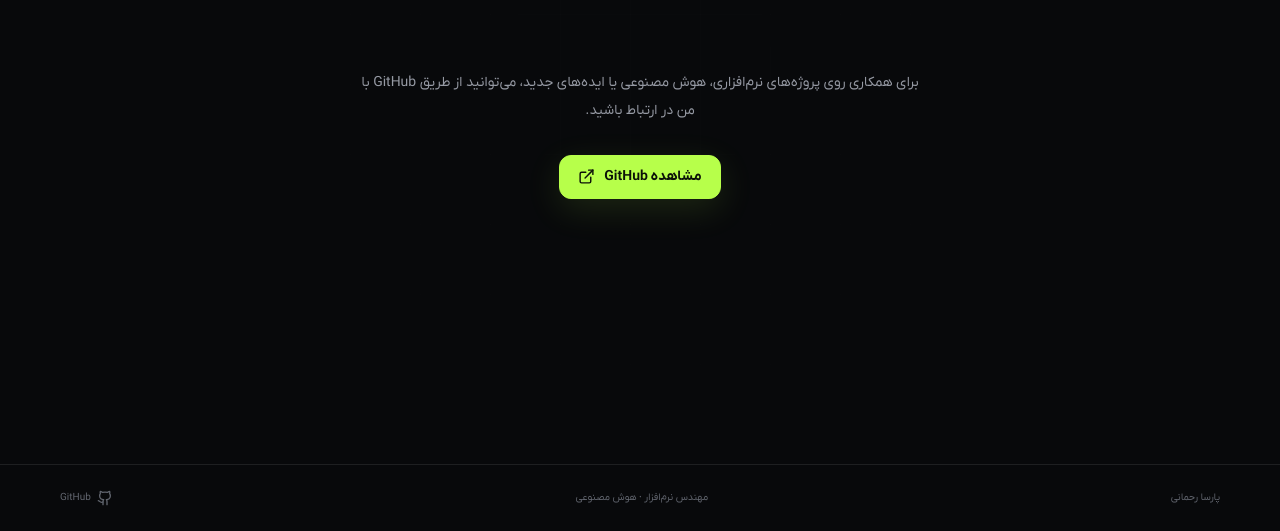
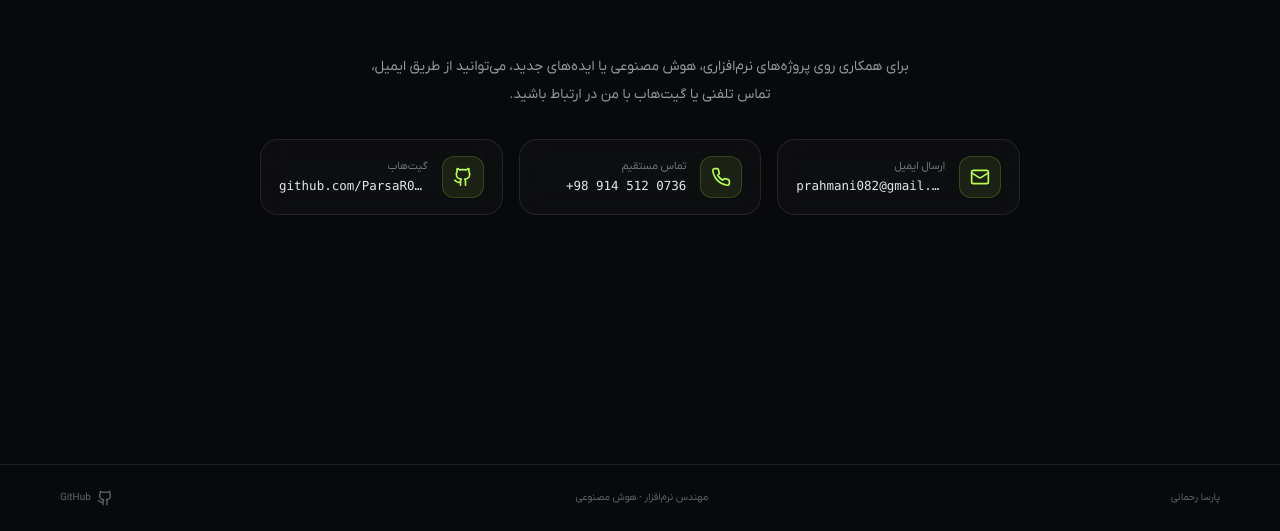
Before and after one commit to ParsaR082/Portfolip-V2, a Next.js app: page / in a window 1280 px wide. Shown: the part 5442-5973 px from the top of the page. Built offline with nearby package versions, Linux system fonts and the light colour scheme.

Commit message:
feat: added email and phone number

```diff
--- a/app/globals.css
+++ b/app/globals.css
@@ -431,6 +431,82 @@
 .contact-grid { position: absolute; inset: 0; opacity: .25; background-image: linear-gradient(rgba(255,255,255,.04) 1px, transparent 1px), linear-gradient(90deg, rgba(255,255,255,.04) 1px, transparent 1px); background-size: 70px 70px; mask-image: radial-gradient(circle, black, transparent 70%); }
 .contact-content { position: relative; max-width: 780px; margin: auto; }.contact-content h2 { font-size: clamp(42px, 6vw, 75px); line-height: 1.15; letter-spacing: -.055em; margin: 16px 0 20px; }.contact-content p { color: var(--muted); line-height: 2; max-width: 570px; margin: 0 auto 30px; font-size: 14px; }.contact-button { margin: auto; }
 
+.contact-actions {
+  display: grid;
+  grid-template-columns: repeat(3, 1fr);
+  gap: 16px;
+  max-width: 760px;
+  margin: 10px auto 0;
+  text-align: right;
+}
+
+.contact-card {
+  display: flex;
+  align-items: center;
+  gap: 14px;
+  padding: 16px 18px;
+  border-radius: 18px;
+  border: 1px solid var(--line);
+  background: rgba(255, 255, 255, 0.025);
+  backdrop-filter: blur(12px);
+  -webkit-backdrop-filter: blur(12px);
+  transition: background 0.28s ease, border-color 0.28s ease, box-shadow 0.28s ease;
+  text-decoration: none;
+  color: inherit;
+  position: relative;
+  overflow: hidden;
+}
+
+.contact-card:hover {
+  background: rgba(255, 255, 255, 0.045);
+  border-color: rgba(183, 255, 74, 0.35);
+  box-shadow: 0 12px 30px rgba(0, 0, 0, 0.5), 0 0 24px rgba(183, 255, 74, 0.1);
+}
+
+.contact-card-icon {
+  width: 42px;
+  height: 42px;
+  border-radius: 12px;
+  display: grid;
+  place-items: center;
+  background: rgba(183, 255, 74, 0.08);
+  border: 1px solid rgba(183, 255, 74, 0.18);
+  color: var(--accent);
+  flex-shrink: 0;
+  transition: transform 0.25s ease, background 0.25s ease;
+}
+
+.contact-card:hover .contact-card-icon {
+  transform: scale(1.08);
+  background: rgba(183, 255, 74, 0.14);
+}
+
+.contact-card-info {
+  display: flex;
+  flex-direction: column;
+  gap: 3px;
+  min-width: 0;
+  overflow: hidden;
+}
+
+.contact-card-label {
+  font-size: 11px;
+  color: #727780;
+  letter-spacing: -0.01em;
+}
+
+.contact-card-val {
+  font-size: 12.5px;
+  font-weight: 500;
+  color: #e5e7eb;
+  white-space: nowrap;
+  overflow: hidden;
+  text-overflow: ellipsis;
+  direction: ltr;
+  text-align: right;
+  font-family: ui-monospace, SFMono-Regular, Menlo, Monaco, Consolas, monospace;
+}
+
 .footer { border-top: 1px solid var(--line); padding: 25px 0; color: #62666f; font-size: 10px; }
 .footer-inner { display: flex; align-items: center; justify-content: space-between; gap: 15px; }.footer a { display: inline-flex; align-items: center; gap: 6px; transition: .2s; }.footer a:hover { color: var(--accent); }
 
@@ -515,6 +591,12 @@
   .contact-section { min-height: 440px; padding: 60px 0; }
   .contact-content h2 { font-size: clamp(32px, 8.5vw, 48px); }
   .contact-content p { font-size: 12.5px; line-height: 1.85; margin-bottom: 22px; }
+  .contact-actions {
+    grid-template-columns: 1fr;
+    gap: 12px;
+    margin-top: 20px;
+    padding: 0 4px;
+  }
   .footer { padding: 20px 0; }
   .footer-inner { flex-direction: column; gap: 8px; text-align: center; }
 }
--- a/app/page.tsx
+++ b/app/page.tsx
@@ -12,7 +12,9 @@
   ExternalLink,
   Github,
   GraduationCap,
+  Mail,
   Menu,
+  Phone,
   Sparkles,
   X,
   Zap,
@@ -947,22 +949,59 @@
                 <FadeUp delay={0.16} distance={18} exitDistance={14} margin="-6% 0px -6% 0px">
                   <p>
                     برای همکاری روی پروژه‌های نرم‌افزاری، هوش مصنوعی یا ایده‌های جدید،
-                    می‌توانید از طریق GitHub با من در ارتباط باشید.
+                    می‌توانید از طریق ایمیل، تماس تلفنی یا گیت‌هاب با من در ارتباط باشید.
                   </p>
                 </FadeUp>
 
                 <FadeUp delay={0.24} distance={16} exitDistance={12} margin="-6% 0px -6% 0px">
+                  <div className="contact-actions">
                     <motion.a
-                    className="primary-button contact-button"
+                      className="contact-card"
+                      href="mailto:prahmani082@gmail.com"
+                      whileHover={{ y: -4 }}
+                      whileTap={{ scale: 0.98 }}
+                    >
+                      <div className="contact-card-icon">
+                        <Mail size={20} />
+                      </div>
+                      <div className="contact-card-info">
+                        <span className="contact-card-label">ارسال ایمیل</span>
+                        <span className="contact-card-val" dir="ltr">prahmani082@gmail.com</span>
+                      </div>
+                    </motion.a>
+
+                    <motion.a
+                      className="contact-card"
+                      href="tel:+989145120736"
+                      whileHover={{ y: -4 }}
+                      whileTap={{ scale: 0.98 }}
+                    >
+                      <div className="contact-card-icon">
+                        <Phone size={20} />
+                      </div>
+                      <div className="contact-card-info">
+                        <span className="contact-card-label">تماس مستقیم</span>
+                        <span className="contact-card-val" dir="ltr">+98 914 512 0736</span>
+                      </div>
+                    </motion.a>
+
+                    <motion.a
+                      className="contact-card"
                       href="https://github.com/ParsaR082"
                       target="_blank"
                       rel="noreferrer"
-                    whileHover={{ scale: 1.04, y: -3 }}
-                    whileTap={{ scale: 0.97 }}
+                      whileHover={{ y: -4 }}
+                      whileTap={{ scale: 0.98 }}
                     >
-                    مشاهده GitHub
-                    <ExternalLink size={17} />
+                      <div className="contact-card-icon">
+                        <Github size={20} />
+                      </div>
+                      <div className="contact-card-info">
+                        <span className="contact-card-label">گیت‌هاب</span>
+                        <span className="contact-card-val" dir="ltr">github.com/ParsaR082</span>
+                      </div>
                     </motion.a>
+                  </div>
                 </FadeUp>
               </div>
             </div>
```
Lines whose indentation alone changed are shown as unchanged.
